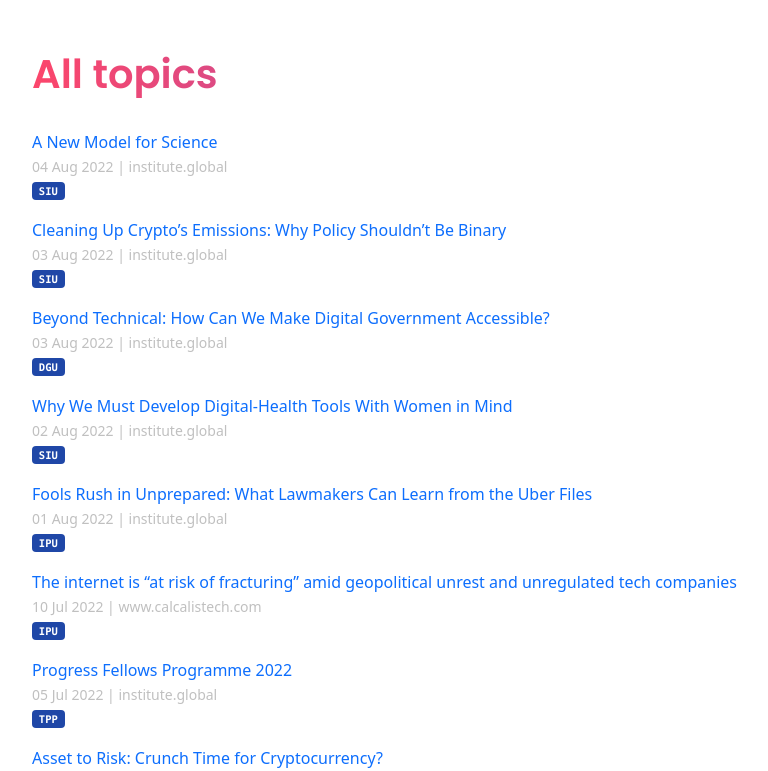
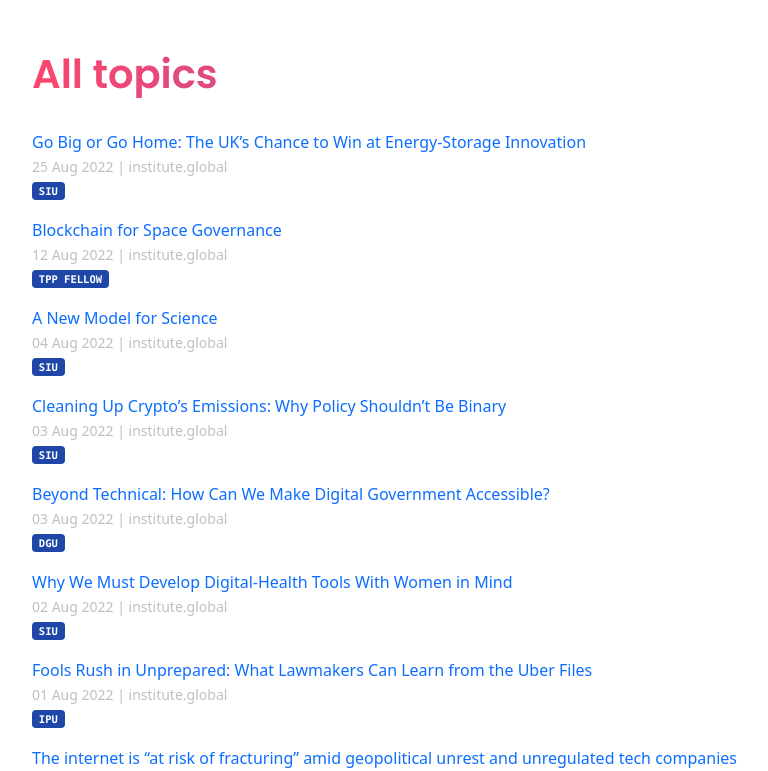
Before and after one commit to techpolicyio/techpolicyio.github.io, a Jekyll site: the page built from pages/home.md, in a window 1280 px wide and 900 px high, scrolled down 764 px, cut to the strip 129-900 px from the top of the window. Shown: the whole strip, without its empty margins (50-818 px from the left). Built offline with Jekyll 4.4.1, drawn with Linux system fonts in a browser that asks for light colours.

Commit message:
Update links.yml

```diff
--- a/_data/links.yml
+++ b/_data/links.yml
@@ -1472,3 +1472,11 @@
   url: https://institute.global/policy/new-model-science
   date: 2022-08-04
   unit: siu
+- title: "Blockchain for Space Governance"
+  url: https://institute.global/policy/blockchain-space-governance
+  date: 2022-08-12
+  unit: TPP Fellow
+- title: "Go Big or Go Home: The UK’s Chance to Win at Energy-Storage Innovation"
+  url: https://institute.global/policy/go-big-or-go-home-uks-chance-win-energy-storage-innovation
+  date: 2022-08-25
+  unit: siu
```
